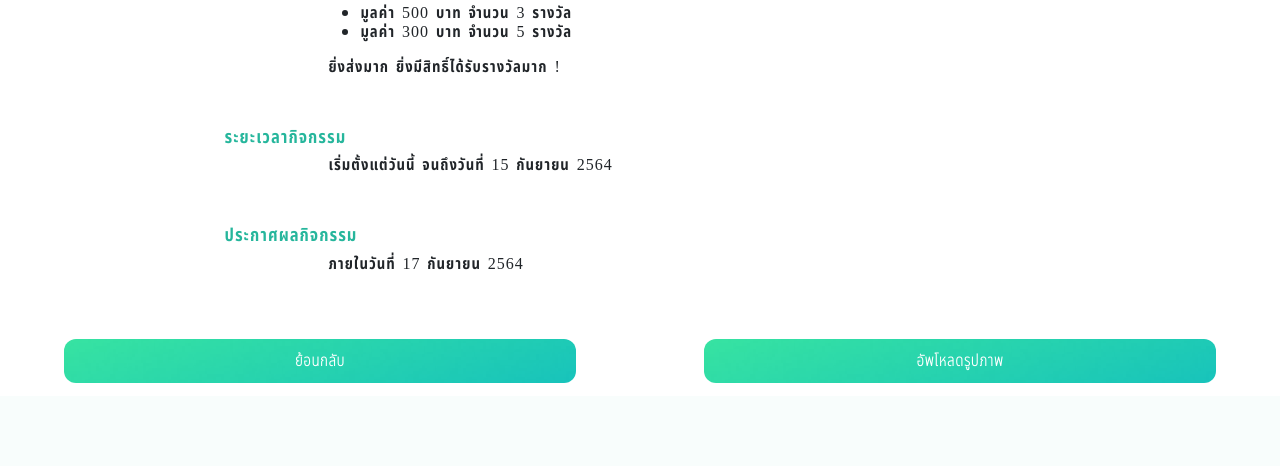
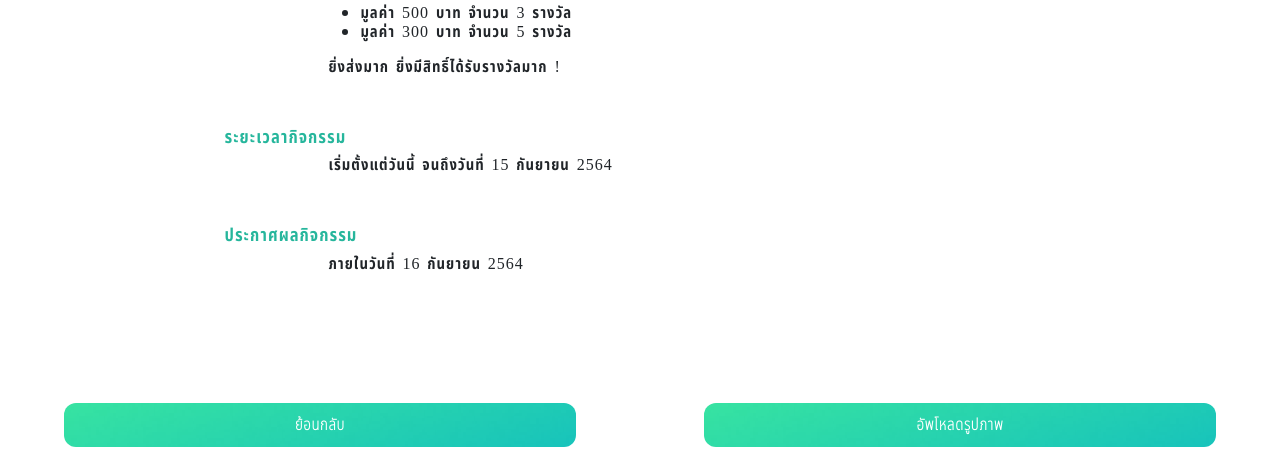
Before and after one commit to aideagems3/testforaideaupload2021, a Django app: page /objective in a window 1280 px wide. Shown: the part 751-1217 px from the top of the page. Before the commit the page ends 1134 px from the top, so only its background shows below. Run offline with Django 3.2, Linux system fonts and the light colour scheme.

Commit message:
edit botton5

```diff
--- a/templates/home.html
+++ b/templates/home.html
@@ -231,6 +231,8 @@ header {
             <a href="/upload"> <button type="submit" class="btn-1 col-md-10 col-lg-8 col-xl-7 col-xl-9 mx-auto text-center " style="left: 25%; margin-top: 5%;">อัพโหลดรูปภาพ</button> </a>
 
         </div>
+        <div class="col-xl-9 mx-auto" style="height: 70px;">
+        </div>
 
     </footer>
 
--- a/templates/objective.html
+++ b/templates/objective.html
@@ -85,7 +85,8 @@
   font-size: 16px;
   font-weight: bold;
    letter-spacing: 1px;
-  margin-top: 0%;
+  margin-top: 5%;
+  margin-bottom: 5%;
   cursor: pointer;
   border-radius: 12px;
   border: none;
@@ -232,13 +233,13 @@
                 <div class="col-xl-9 mx-auto">
                   <h4 id="b" class="text-left">ประกาศผลกิจกรรม</h4>
                    <div class="col-xl-9 mx-auto">
-                    <h5 class="font-weight-light" style="letter-spacing:1px;">ภายในวันที่ 17 กันยายน 2564</h5>
+                    <h5 class="font-weight-light" style="letter-spacing:1px;">ภายในวันที่ 16 กันยายน 2564</h5>
                     </div>
                   </div>
 
 
 
-               <div class="container-fluid " id="A" ;>
+              <!-- <div class="container-fluid " id="A" ;>
                 <div class="row">
                   <div class="container">
                 <a href="/upload"> <button type="submit"   class="btn-1 col-sm-6 col-md-10 col-lg-8 col-xl-7 col-xl-9 mx-auto text-center " style="right: 5%; ">อัพโหลดรูปภาพ</button> </a>
@@ -246,11 +247,26 @@
                   <div class="container">
                     <a href="/home"> <button type="submit"  class="btn-1  col-sm-6 col-md-10 col-lg-8 col-xl-7 col-xl-9 mx-auto text-center "style="left: 5%;">ย้อนกลับ</button> </a>
                      </div>
-            </div>
+                </div>
+              </div> -->
 
+    </text>
+    <div class="container-fluid " id="A" ;>
+      <div class="row">
+        <div class="container">
+      <a href="/upload"> <button type="submit"   class="btn-1 col-sm-6 col-md-10 col-lg-8 col-xl-7 col-xl-9 mx-auto text-center " style="right: 5%; ">อัพโหลดรูปภาพ</button> </a>
+        </div>
+        <div class="container">
+          <a href="/home"> <button type="submit"  class="btn-1  col-sm-6 col-md-10 col-lg-8 col-xl-7 col-xl-9 mx-auto text-center "style="left: 5%;">ย้อนกลับ</button> </a>
+           </div>
       </div>
-    </text>
-
+    </div>
+    <div class="col-xl-9 mx-auto" style="height: 70px;">
+      <!-- <h4 id="b" class="text-left"></h4>
+       <div class="col-xl-9 mx-auto">
+        <h5 class="font-weight-light" style="letter-spacing:1px;"></h5>
+        </div> -->
+    </div>
     <!-- Optional JavaScript; choose one of the two! -->
 
     <!-- Option 1: Bootstrap Bundle with Popper -->
```
Also changed, not shown: templates/example.html (+5 -3 lines), templates/upload.html (+10 -5 lines).
